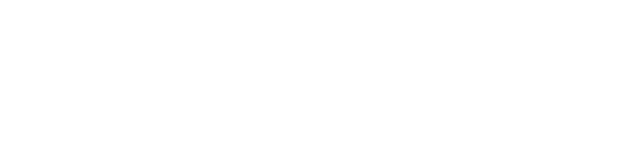
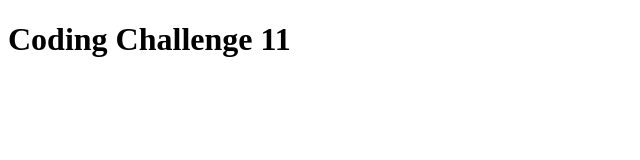
Before and after one commit to TalyMC/Coding_Challenge_11, a plain HTML site: page index.html in a window 1280 px wide. Shown: the whole page, without its empty margins (0-640 px from the left). Drawn offline with Linux system fonts and the light colour scheme.

Commit message:
Update Changes

```diff
--- a/index.html
+++ b/index.html
@@ -3,9 +3,10 @@
 <head>
     <meta charset="UTF-8">
     <meta name="viewport" content="width=device-width, initial-scale=1.0">
-    <title>Document</title>
+    <title>CC_11</title>
 </head>
 <body>
+    <h1>Coding Challenge 11</h1>
     <script src="cc_11.js"></script>
 </body>
 </html>
```
